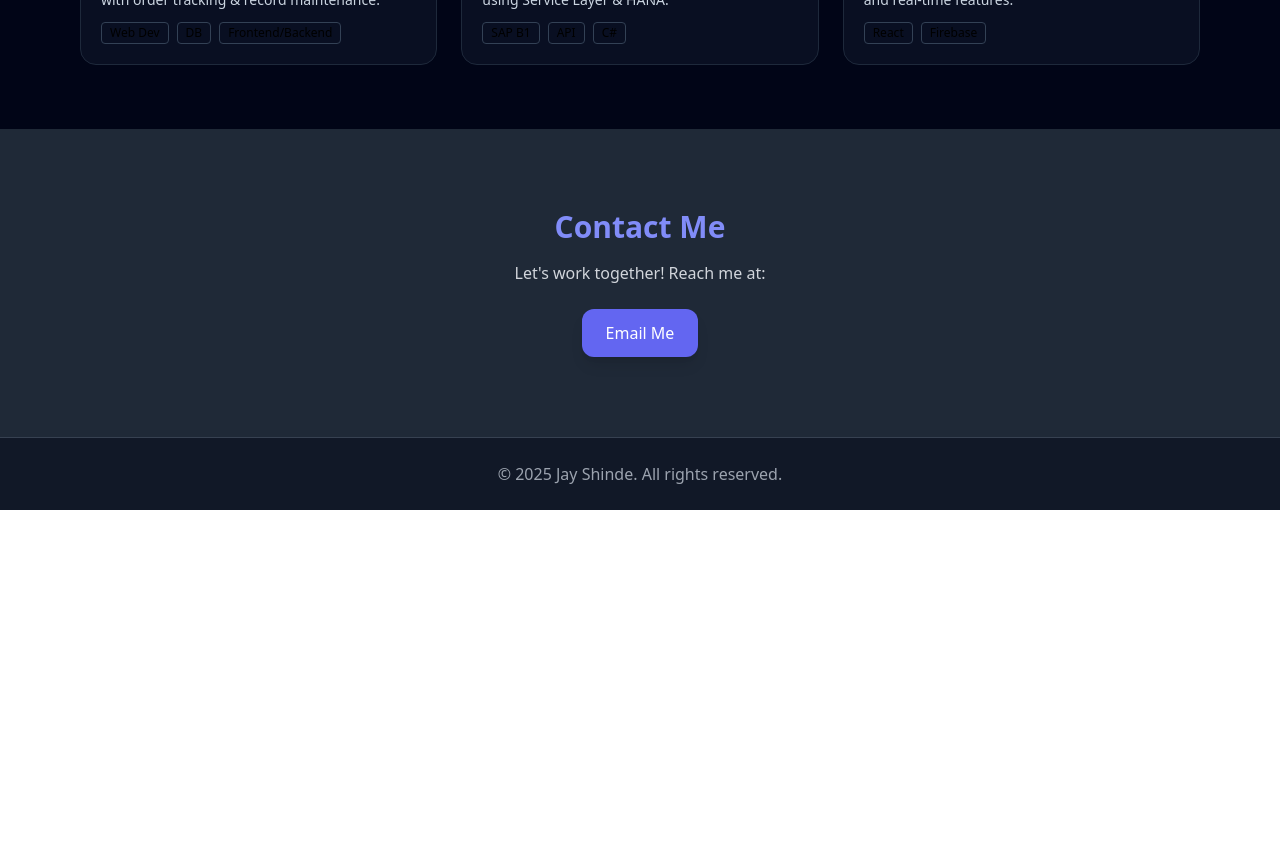
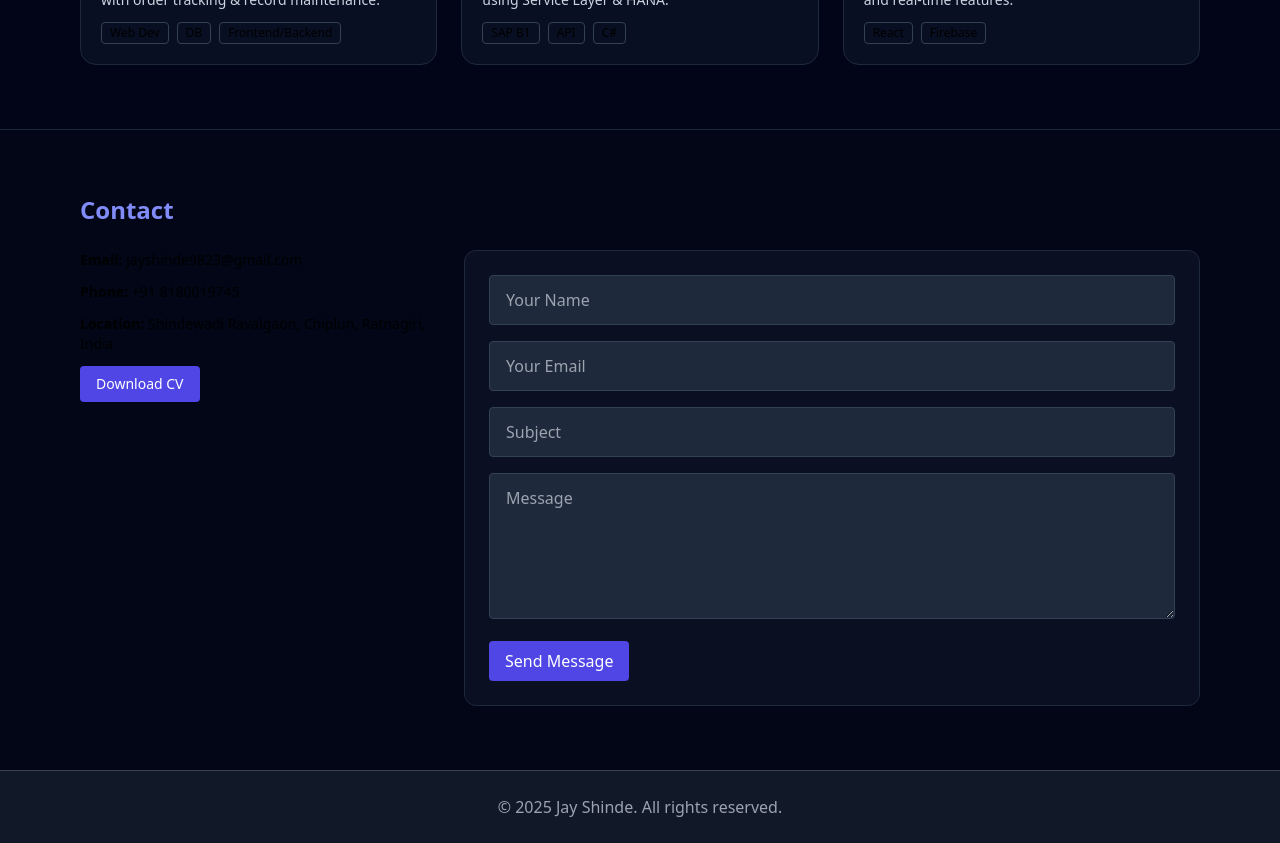
Before and after one commit to jayshinde-9823/MyPortfolio, a React (Create React App) app: page / in a window 1280 px wide. Shown: the part 1720-2563 px from the top of the page. Before the commit the page ends 2230 px from the top, so only its background shows below. Built offline with nearby package versions, Linux system fonts and the light colour scheme.

Commit message:
Update Contact.js

```diff
--- a/src/components/Contact.js
+++ b/src/components/Contact.js
@@ -1,20 +1,65 @@
-import React from "react";
+import React, { useRef, useState } from "react";
+import { sendForm } from "@emailjs/browser";
 
-function Contact() {
+export default function Contact() {
+  const formRef = useRef(null);
+  const [sent, setSent] = useState(false);
+  const [error, setError] = useState("");
+
+  const onSubmit = (e) => {
+    e.preventDefault();
+    // Replace serviceId, templateId, publicKey with your EmailJS credentials
+    const serviceId = "YOUR_EMAILJS_SERVICE_ID";
+    const templateId = "YOUR_EMAILJS_TEMPLATE_ID";
+    const publicKey = "YOUR_EMAILJS_PUBLIC_KEY";
+
+    if (!serviceId || !templateId || !publicKey) {
+      // fallback: open mail client
+      const form = new FormData(formRef.current);
+      const subject = form.get("subject") || "Contact from portfolio";
+      const body = `Name: ${form.get("name")}\nEmail: ${form.get("email")}\n\n${form.get("message")}`;
+      window.location.href = `mailto:jayshinde9823@gmail.com?subject=${encodeURIComponent(subject)}&body=${encodeURIComponent(body)}`;
+      return;
+    }
+
+    sendForm(serviceId, templateId, formRef.current, publicKey)
+      .then(() => {
+        setSent(true);
+        formRef.current.reset();
+        setTimeout(() => setSent(false), 5000);
+      })
+      .catch((err) => {
+        console.error(err);
+        setError("Failed to send. You can email me directly.");
+        setTimeout(() => setError(""), 5000);
+      });
+  };
+
   return (
-    <section id="contact" className="py-20 px-6 bg-gray-800">
-      <div className="max-w-3xl mx-auto text-center">
-        <h2 className="text-3xl font-bold text-indigo-400">Contact Me</h2>
-        <p className="mt-4 text-gray-300">Let's work together! Reach me at:</p>
-        <a
-          href="mailto:your.email@example.com"
-          className="mt-6 inline-block px-6 py-3 bg-indigo-500 text-white rounded-xl hover:bg-indigo-600 shadow-lg"
-        >
-          Email Me
-        </a>
+    <section id="contact" className="py-16 border-t border-slate-800">
+      <div className="max-w-6xl mx-auto px-4">
+        <h2 className="text-2xl font-bold text-indigo-400">Contact</h2>
+        <div className="mt-6 grid md:grid-cols-3 gap-8">
+          <div className="space-y-3 text-sm">
+            <p><strong>Email:</strong> jayshinde9823@gmail.com</p>
+            <p><strong>Phone:</strong> +91 8180019745</p>
+            <p><strong>Location:</strong> Shindewadi Ravalgaon, Chiplun, Ratnagiri, India</p>
+            <a href="/DOC-20240720-WA0002.pdf" target="_blank" rel="noreferrer" className="inline-block mt-3 bg-indigo-600 px-4 py-2 rounded text-white">Download CV</a>
+          </div>
+
+          <form ref={formRef} onSubmit={onSubmit} className="md:col-span-2 space-y-4 bg-slate-900/60 p-6 rounded-xl border border-slate-800">
+            <input name="name" placeholder="Your Name" required className="w-full px-4 py-3 rounded bg-slate-800 border border-slate-700" />
+            <input name="email" type="email" placeholder="Your Email" required className="w-full px-4 py-3 rounded bg-slate-800 border border-slate-700" />
+            <input name="subject" placeholder="Subject" className="w-full px-4 py-3 rounded bg-slate-800 border border-slate-700" />
+            <textarea name="message" rows="5" placeholder="Message" className="w-full px-4 py-3 rounded bg-slate-800 border border-slate-700" required />
+            <div className="flex items-center gap-3">
+              <button type="submit" className="px-4 py-2 bg-indigo-600 rounded text-white">Send Message</button>
+              {sent && <div className="text-green-400 text-sm">Message sent — thank you!</div>}
+              {error && <div className="text-red-400 text-sm">{error}</div>}
+            </div>
+          </form>
+        </div>
       </div>
     </section>
   );
 }
-
-export default Contact;
```
